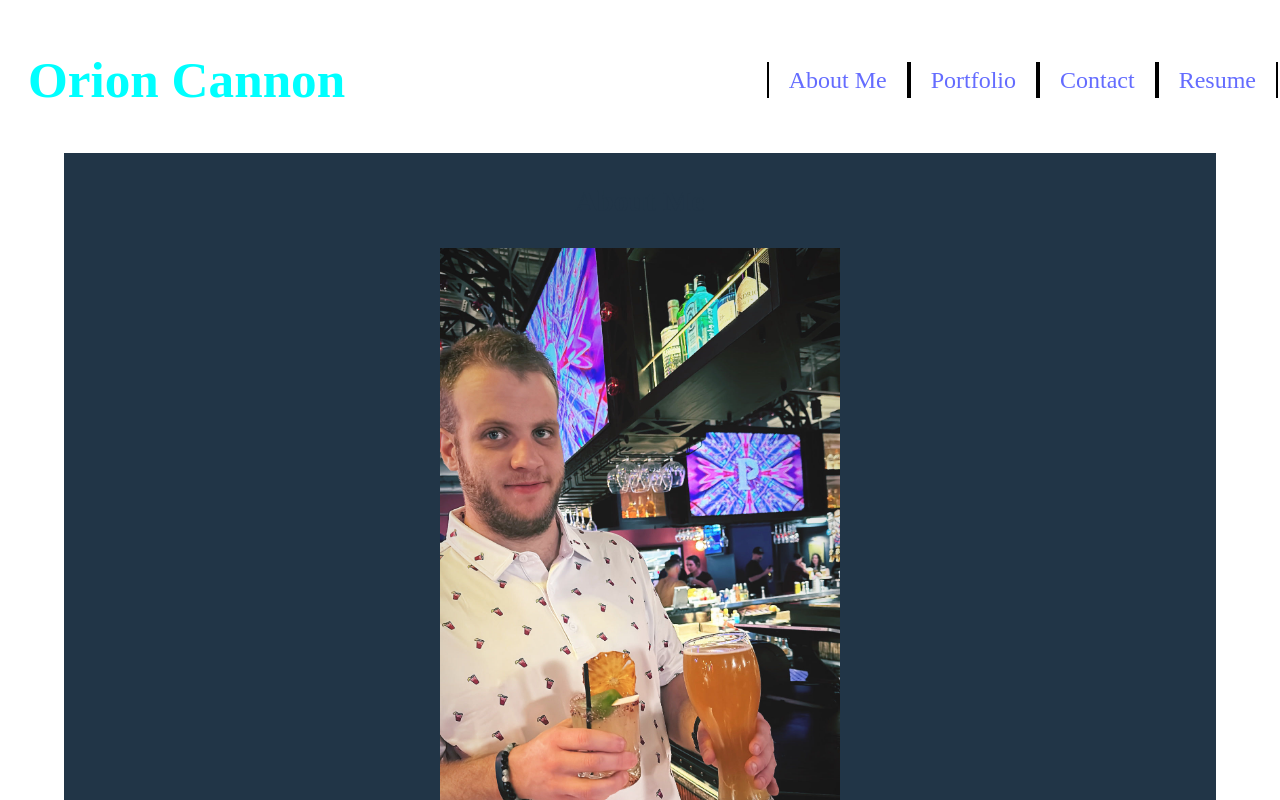
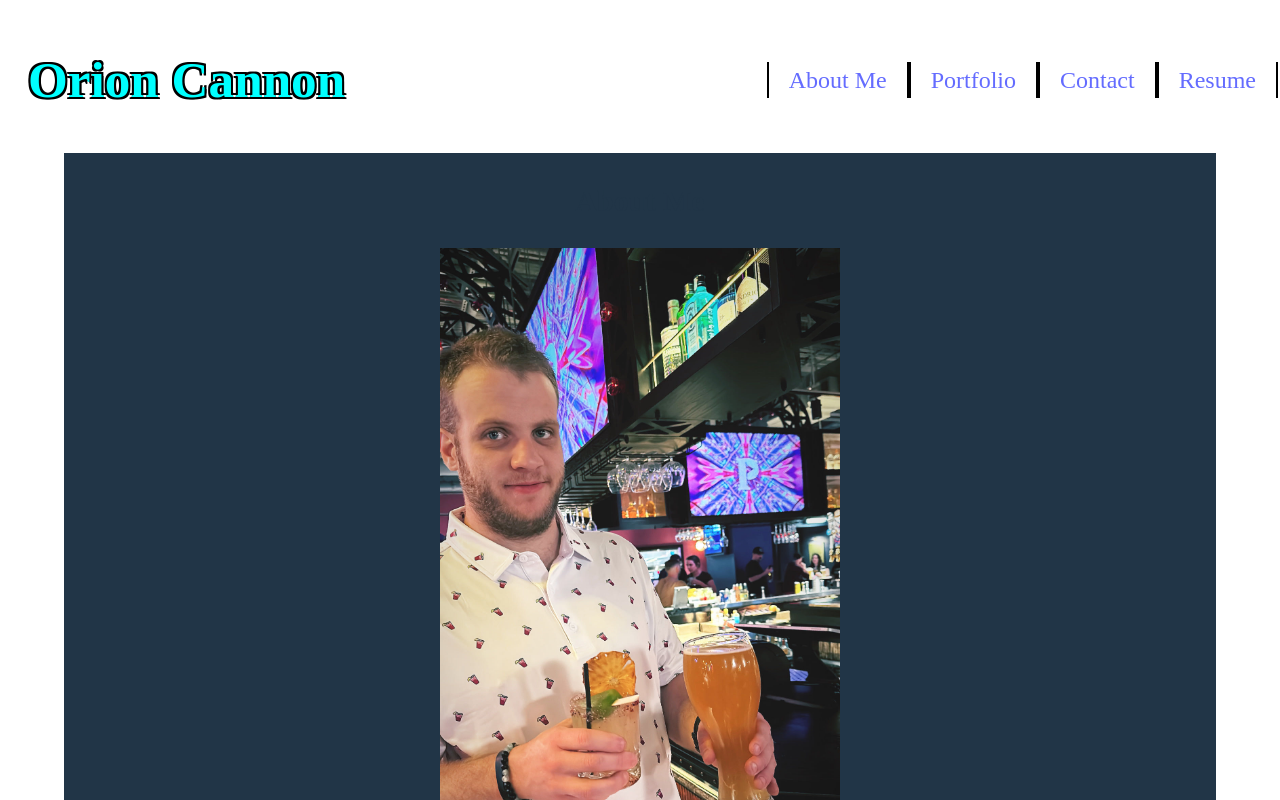
Before and after one commit to OrionC11/Portfolio, a React (Vite) app: page / in a window 1280 px wide. Shown: the top 800 px of the page. Built offline with nearby package versions, Linux system fonts and the light colour scheme.

Commit message:
added outline effect to full name h1 just for aesthetics

```diff
--- a/src/index.css
+++ b/src/index.css
@@ -25,7 +25,11 @@ h1 {
   line-height: 1.1;
   padding: 10px;
   padding-left:20px;
-  color:aqua
+  color:aqua;
+  text-shadow: -2px -2px 0 #000,
+                2px -2px 0 #000,
+               -2px  2px 0 #000,
+                2px  2px 0 #000;
 }
 
 h2{
```
